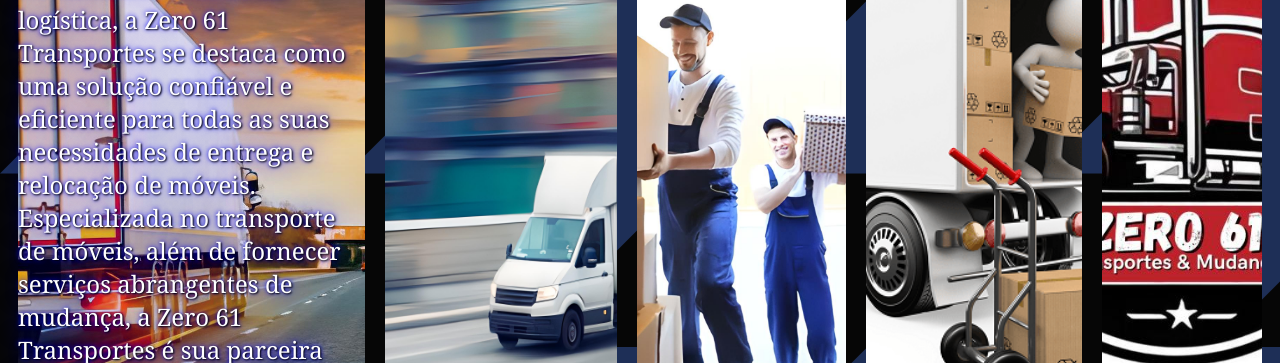
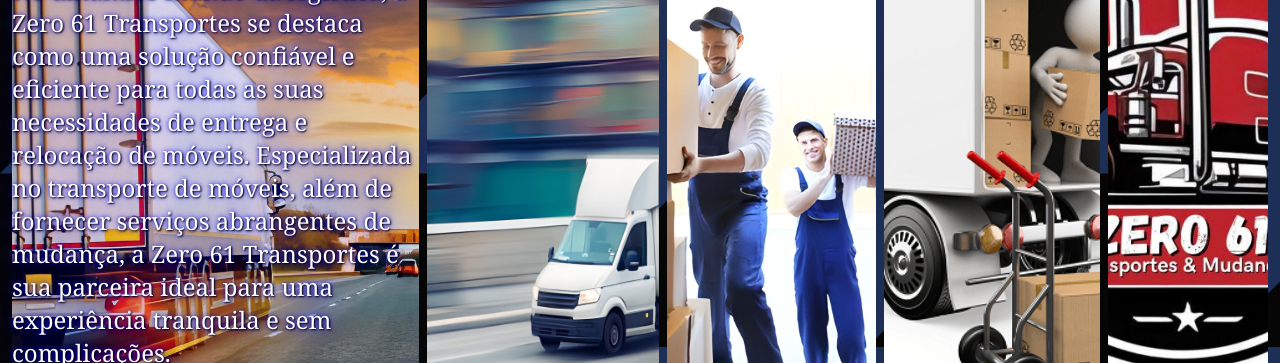
Before and after one commit to jonathanferreiratr/cartaovisitazero61tr, a plain HTML site: page index.html in a window 1280 px wide. Shown: the part 347-710 px from the top of the page. Drawn offline with Linux system fonts and the light colour scheme; a web font is replaced by a local one.

Commit message:
Update style.css
concertado

```diff
--- a/style.css
+++ b/style.css
@@ -11,8 +11,6 @@ body {
   align-items: center;
   justify-content: center;
   height: 100vh;
-  /* overflow: hidden; */
-  /* margin: 0; */
   background-image: url('imagem-fundo3.1.svg');
   max-width:100vw;
   flex-wrap: wrap;
@@ -51,7 +49,7 @@ font:
   color: #fff;
   cursor: pointer;
   flex: 0.5;
-  margin: 10px;
+  margin: 0.25rem;
   position: relative;
   -webkit-transition: all 700ms ease-in;
 }
@@ -61,11 +59,9 @@ font:
 
 
 .panel h3 {
-  /* font-size: 24px; */
   position: static;
   bottom: 20rem;
   left: 20px;
-  /* margin: 0; */
   opacity: 0;
 
   text-shadow:
```
